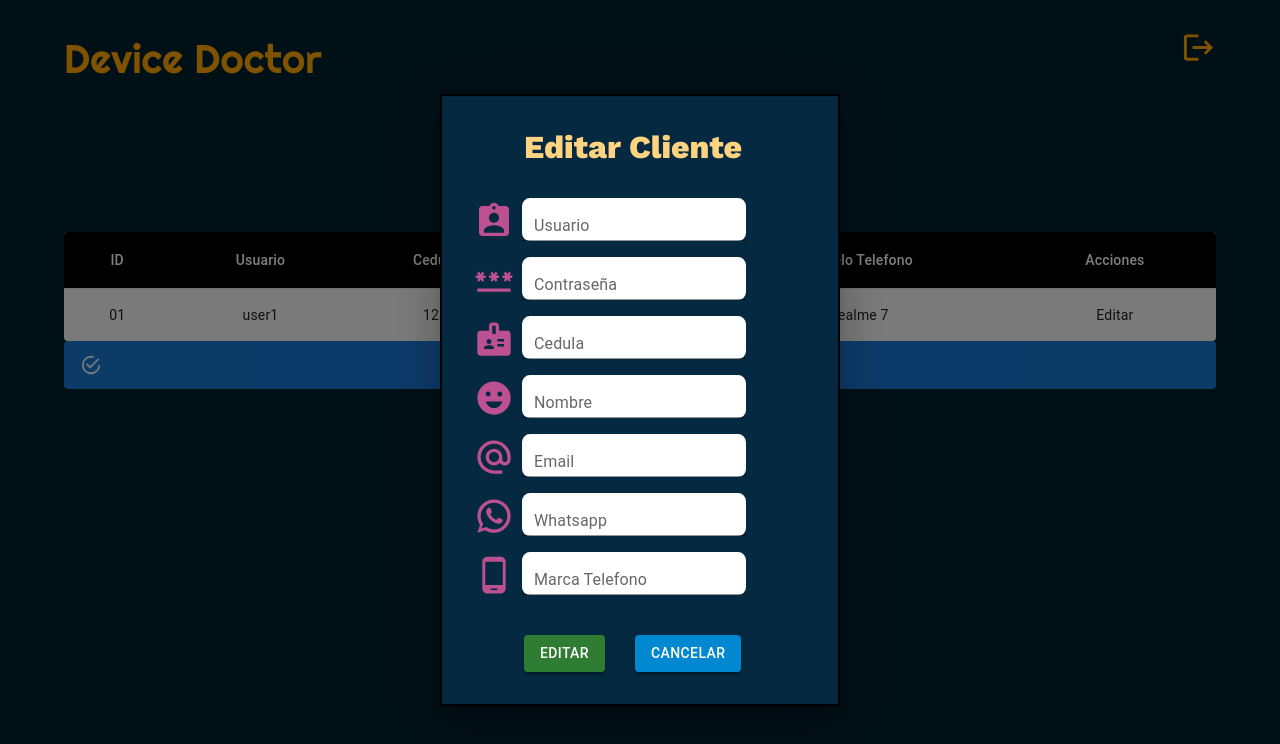
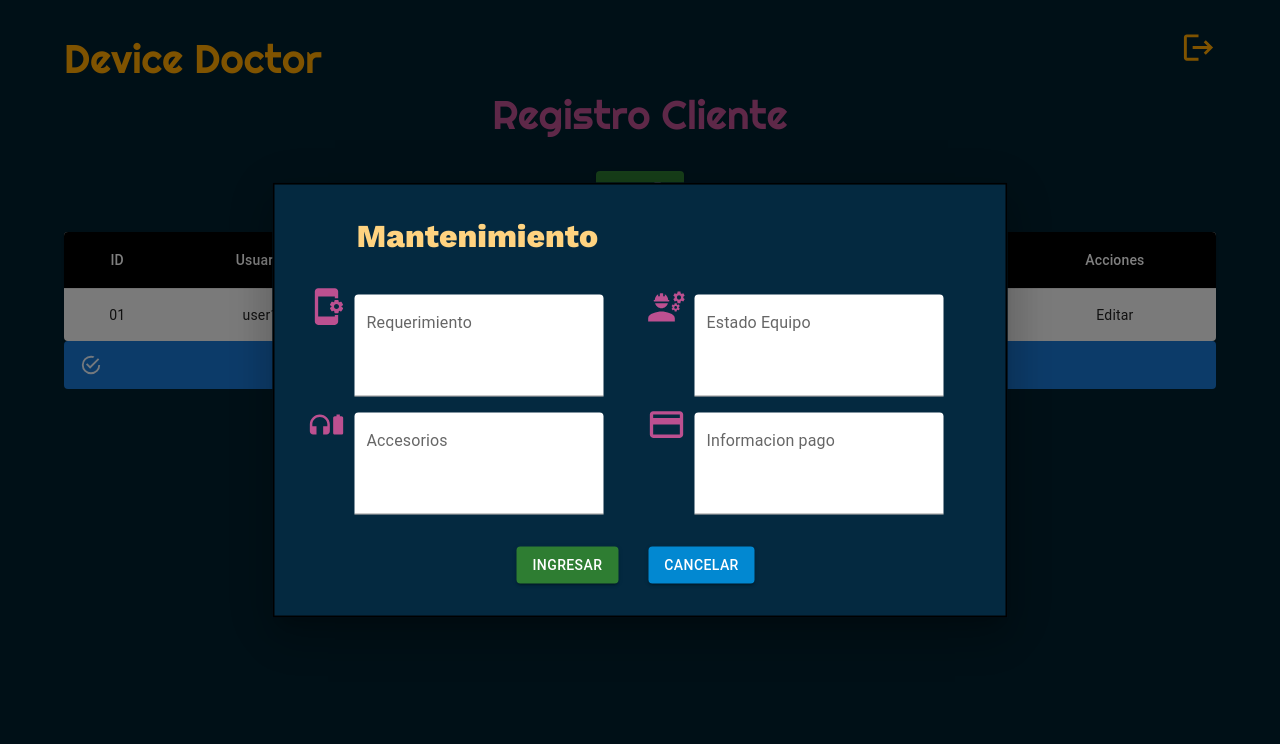
Before and after one commit to DorianDavy89/proyecto-parcial1, a React (Create React App) app: page /registro in a window 1280 px wide. Both pictures are taken after a click on the button "NEW". Shown: the top 744 px of the page. Built offline with nearby package versions, Linux system fonts and the light colour scheme.

Commit message:
avance16

```diff
--- a/src/components/Registro.jsx
+++ b/src/components/Registro.jsx
@@ -50,16 +50,31 @@ const StyledTableRow = styled(TableRow)(({ theme }) => ({
     },
 }));
 
-const style = {
+{/* */ }
+
+const styleM = {
+    position: 'absolute',
+    top: '50%',
+    left: '50%',
+    transform: 'translate(-50%, -50%)',
+    width: 735,
+    bgcolor: 'background.paper',
+    border: '2px solid #000',
+    boxShadow: 24,
+    backgroundColor: '#042940',
+    p: 4,
+};
+
+const styleR = {
     position: 'absolute',
     top: '50%',
     left: '50%',
     transform: 'translate(-50%, -50%)',
     width: 400,
     bgcolor: 'background.paper',
-    backgroundColor: '#042940',
     border: '2px solid #000',
     boxShadow: 24,
+    backgroundColor: '#042940',
     p: 4,
 };
 
@@ -137,8 +152,8 @@ function Registro() {
             {/* Modal registro cliente */}
 
             <div className="modal-registroN">
-                <Modal >
-                    <Box sx={style}>
+                <Modal>
+                    <Box sx={styleR}>
                         <div className="cabecera-registro">
                             <h2>Nuevo Cliente</h2>
                         </div>
@@ -183,7 +198,7 @@ function Registro() {
 
                                 <Box sx={{ display: 'flex', alignItems: 'flex-end', marginBottom: 2 }}>
                                     <PhoneAndroidIcon className="icono" style={{ fontSize: 40, color: '#bc5090', marginRight: '8px' }} />
-                                    <TextField id="marca" label="Marca Telefono" variant="filled"
+                                    <TextField id="marca" label="Modelo Telefono" variant="filled"
                                         sx={{ input: { color: 'black', backgroundColor: '#fff', width: '200px', height: '10px' } }} />
                                 </Box>
                             </FormControl>
@@ -209,8 +224,8 @@ function Registro() {
             {/* Modal editar cliente */}
 
             <div className="modal-editar">
-                <Modal open={openNuevo}>
-                    <Box sx={style}>
+                <Modal>
+                    <Box sx={styleR}>
                         <div className="cabecera-editar">
                             <h2>Editar Cliente</h2>
                         </div>
@@ -255,7 +270,7 @@ function Registro() {
 
                                 <Box sx={{ display: 'flex', alignItems: 'flex-end', marginBottom: 2 }}>
                                     <PhoneAndroidIcon className="icono" style={{ fontSize: 40, color: '#bc5090', marginRight: '8px' }} />
-                                    <TextField id="marca" label="Marca Telefono" variant="filled"
+                                    <TextField id="marca" label="Modelo Telefono" variant="filled"
                                         sx={{ input: { color: 'black', backgroundColor: '#fff', width: '200px', height: '10px' } }} />
                                 </Box>
                             </FormControl>
@@ -280,30 +295,109 @@ function Registro() {
             {/* Modal registrar mantenimiento */}
 
             <div className="modal-config">
-                <Modal >
-                    <Box sx={style}>
+                <Modal open={openNuevo}>
+                    <Box sx={styleM}>
                         <div className="cabecera-config">
                             <h2>Mantenimiento</h2>
                         </div>
-                        <div className="iconos-config">
+                        <br />
+                        <div className="formulario-mant">
+                            <FormControl>
                                 <div className="lado-iz">
+                                    <Box component="form"
+                                        sx={{
+                                            '& .MuiTextField-root': { m: 1, width: '25ch' },
+                                        }}
+                                        noValidate
+                                        autoComplete="off">
                                         <AppSettingsAltIcon className="icono" style={{ fontSize: 40, color: '#bc5090' }} />
+                                        <TextField
+                                            id="standard-multiline-static" label="Requerimiento" multiline rows={3} variant="filled"
+                                            sx={{
+                                                input: {
+                                                    color: 'black',
+                                                    backgroundColor: '#fff',
+                                                    width: '200px',
+                                                    height: '10px'
+                                                },
+                                                '& .MuiFilledInput-root': {
+                                                    backgroundColor: '#fff', // Fondo del campo de entrada
+                                                },
+                                            }}
+                                        />
+                                    </Box>
+                                    <Box component="form"
+                                        sx={{
+                                            '& .MuiTextField-root': { m: 1, width: '25ch' },
+                                        }}
+                                        noValidate
+                                        autoComplete="off">
                                         <HeadphonesBatteryIcon className="icono" style={{ fontSize: 40, color: '#bc5090' }} />
+                                        <TextField
+                                            id="standard-multiline-static" label="Accesorios" multiline rows={3} variant="filled"
+                                            sx={{
+                                                input: {
+                                                    color: 'black',
+                                                    backgroundColor: '#fff',
+                                                    width: '200px',
+                                                    height: '10px'
+                                                },
+                                                '& .MuiFilledInput-root': {
+                                                    backgroundColor: '#fff', // Fondo del campo de entrada
+                                                },
+                                            }}
+                                        />
+                                    </Box>
+                                </div>
+                                <div className="lado-der">
+                                    <Box className="d1" component="form"
+                                        sx={{
+                                            '& .MuiTextField-root': { m: 1, width: '25ch' },
+                                        }}
+                                        noValidate
+                                        autoComplete="off">
                                         <EngineeringIcon className="icono" style={{ fontSize: 40, color: '#bc5090' }} />
+                                        <TextField
+                                            id="standard-multiline-static" label="Estado Equipo" multiline rows={3} variant="filled"
+                                            sx={{
+                                                input: {
+                                                    color: 'black',
+                                                    backgroundColor: '#fff',
+                                                    width: '200px',
+                                                    height: '10px'
+                                                },
+                                                '& .MuiFilledInput-root': {
+                                                    backgroundColor: '#fff', // Fondo del campo de entrada
+                                                },
+                                            }}
+                                        />
+                                    </Box>
+                                    <Box className="d1" component="form"
+                                        sx={{
+                                            '& .MuiTextField-root': { m: 1, width: '25ch' },
+                                        }}
+                                        noValidate
+                                        autoComplete="off">
                                         <CreditCardIcon className="icono" style={{ fontSize: 40, color: '#bc5090' }} />
+                                        <TextField
+                                            id="standard-multiline-static" label="Informacion pago" multiline rows={3} variant="filled"
+                                            sx={{
+                                                input: {
+                                                    color: 'black',
+                                                    backgroundColor: '#fff',
+                                                    width: '200px',
+                                                    height: '10px'
+                                                },
+                                                '& .MuiFilledInput-root': {
+                                                    backgroundColor: '#fff', // Fondo del campo de entrada
+                                                },
+                                            }}
+                                        />
+                                    </Box>
                                 </div>
-                        </div>
-                        <div className="formulario-config">
-                            <div className="lado-der">
-                                <FormControl>
-                                    <br />
-                                    <input type="text" name='usuario' placeholder="Ingrese Requerimiento" />
-                                    <input type="text" name='contrasena' placeholder="Ingrese Accesorios" />
-                                    <input type="text" name='cedula' placeholder="Ingrese Estado Equipo" />
-                                    <input type="text" name='nombre' placeholder="Ingrese Pago" />
                             </FormControl>
                         </div>
-                        </div>
+                        <br />
                         <div className="botones-formconfig">
                             <Button className="btn-registrarconfig" variant="contained" color="success">
                                 Ingresar
--- a/src/styles/EstilosRegistro.css
+++ b/src/styles/EstilosRegistro.css
@@ -26,7 +26,7 @@
 
 .cabecera-registro h2 {
   color: #ffd380;
-  margin-left: 50px;
+  text-align: left;
   font-weight: bold;
 }
 
@@ -62,7 +62,7 @@
 .botones-formconfig {
   display: flex;
   gap: 30px;
-  margin-left: 50px;
+  margin-left: 210px;
 }
 
 
@@ -79,3 +79,13 @@
   margin-left: 50px;
   font-weight: bold;
 }
+
+.modal-config {
+  display: flex;
+  justify-content: space-between;
+}
+
+.lado-der {
+  margin-left: 340px;
+  margin-top: -236px;
+}
```
Lines whose indentation alone changed are shown as unchanged.
